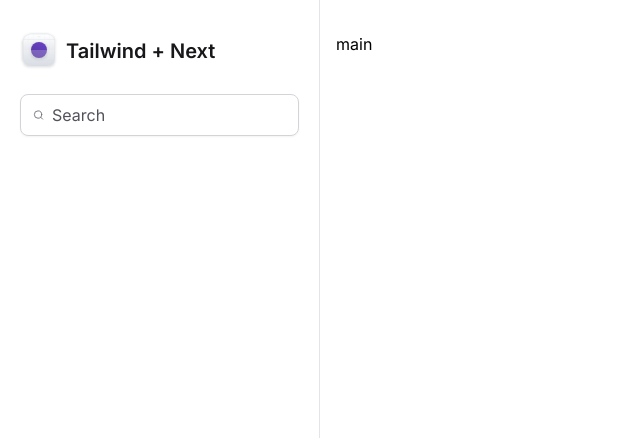
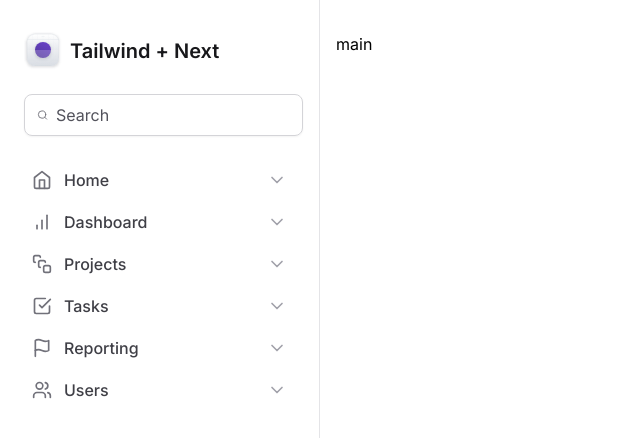
Before and after one commit to danrleidalfre/next-tailwind-dashboard, a Next.js app: page / in a window 1280 px wide. Shown: the top 438 px of the page, without its empty margins (0-640 px from the left). Built offline with nearby package versions, Linux system fonts and the light colour scheme.

Commit message:
implement navigation menu aside

```diff
--- a/src/components/Sidebar/Logo.tsx
+++ b/src/components/Sidebar/Logo.tsx
@@ -1,6 +1,6 @@
 export function Logo() {
   return (
-    <strong className="flex items-center gap-2 text-xl font-semibold text-zinc-900">
+    <strong className="mx-1 flex items-center gap-2 text-xl font-semibold text-zinc-900">
       <svg
         width={38}
         height={38}
--- /dev/null
+++ b/src/components/Sidebar/Nav/index.tsx
@@ -0,0 +1,22 @@
+import { NavItem } from '@/components/Sidebar/NavItem'
+import {
+  BarChart,
+  CheckSquare,
+  Flag,
+  Home,
+  SquareStack,
+  Users,
+} from 'lucide-react'
+
+export function Nav() {
+  return (
+    <nav className="space-y-0.5">
+      <NavItem title="Home" icon={Home} />
+      <NavItem title="Dashboard" icon={BarChart} />
+      <NavItem title="Projects" icon={SquareStack} />
+      <NavItem title="Tasks" icon={CheckSquare} />
+      <NavItem title="Reporting" icon={Flag} />
+      <NavItem title="Users" icon={Users} />
+    </nav>
+  )
+}
--- /dev/null
+++ b/src/components/Sidebar/NavItem/index.tsx
@@ -0,0 +1,22 @@
+import { ChevronDown } from 'lucide-react'
+import { ElementType } from 'react'
+
+export interface NavItemProps {
+  title: string
+  icon: ElementType
+}
+
+export function NavItem({ title, icon: Icon }: NavItemProps) {
+  return (
+    <a
+      href="#"
+      className="group flex items-center gap-3 rounded px-3 py-2 hover:bg-violet-50"
+    >
+      <Icon className="h-5 w-5 text-zinc-500" />
+      <span className="font-medium  text-zinc-700 group-hover:text-violet-500">
+        {title}
+      </span>
+      <ChevronDown className="ml-auto h-5 w-5 text-zinc-400 group-hover:text-violet-300" />
+    </a>
+  )
+}
--- a/src/components/Sidebar/index.tsx
+++ b/src/components/Sidebar/index.tsx
@@ -1,18 +1,21 @@
 import { Logo } from '@/components/Sidebar/Logo'
 import { Search } from 'lucide-react'
+import { Nav } from '@/components/Sidebar/Nav'
 
 export function Sidebar() {
   return (
     <aside className="space-y-6 border-r border-zinc-200 px-5 py-8">
       <Logo />
 
-      <div className="flex w-full items-center gap-2 rounded-lg border border-zinc-300 px-3 py-2 shadow-sm">
+      <div className="mx-1 flex w-full items-center gap-2 rounded-lg border border-zinc-300 px-3 py-2 shadow-sm">
         <Search className="h-5 w-5 text-zinc-500" />
         <input
           className="flex-1 border-0 bg-transparent p-0 text-zinc-900 placeholder-zinc-600"
           placeholder="Search"
         />
       </div>
+
+      <Nav />
     </aside>
   )
 }
```
